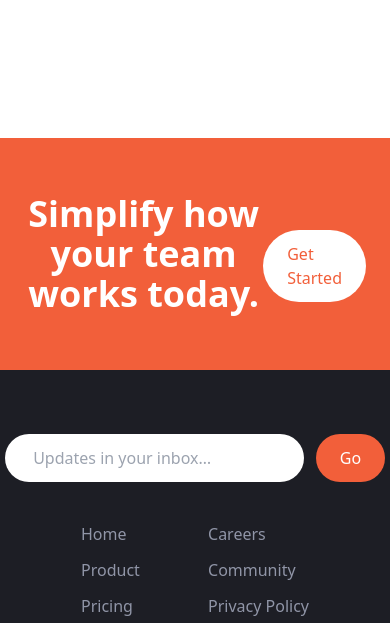
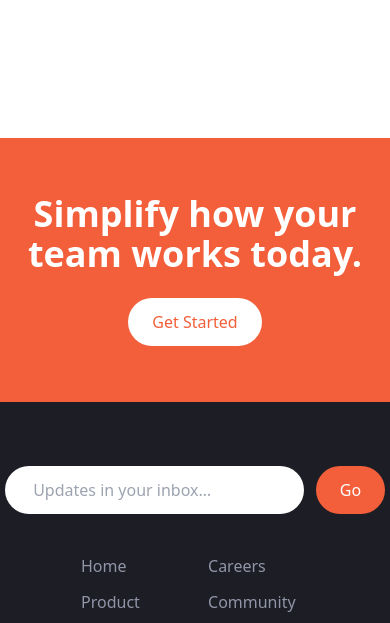
Before and after one commit to Sapientia01/Manage-Landing-Page, a website: page index.html in a window 390 px wide. Shown: the part 3128-3751 px from the top of the page. Drawn offline with nearby package versions, Linux system fonts and the light colour scheme; files that its build step writes are made by us from their sources.

Commit message:
Update index.html

```diff
--- a/index.html
+++ b/index.html
@@ -237,7 +237,7 @@
     <section id="footer">
       <div class="w-full px-6 mt-32 py-14 bg-brightRed">
         <div
-          class="flex items-center justify-between mx-auto max-w-7xl flex-col- md:flex-row"
+          class="flex items-center justify-between mx-auto max-w-7xl flex-col md:flex-row"
         >
           <h3
             class="max-w-md text-4xl font-bold text-center text-white md:text-left md:text-5xl"
```
